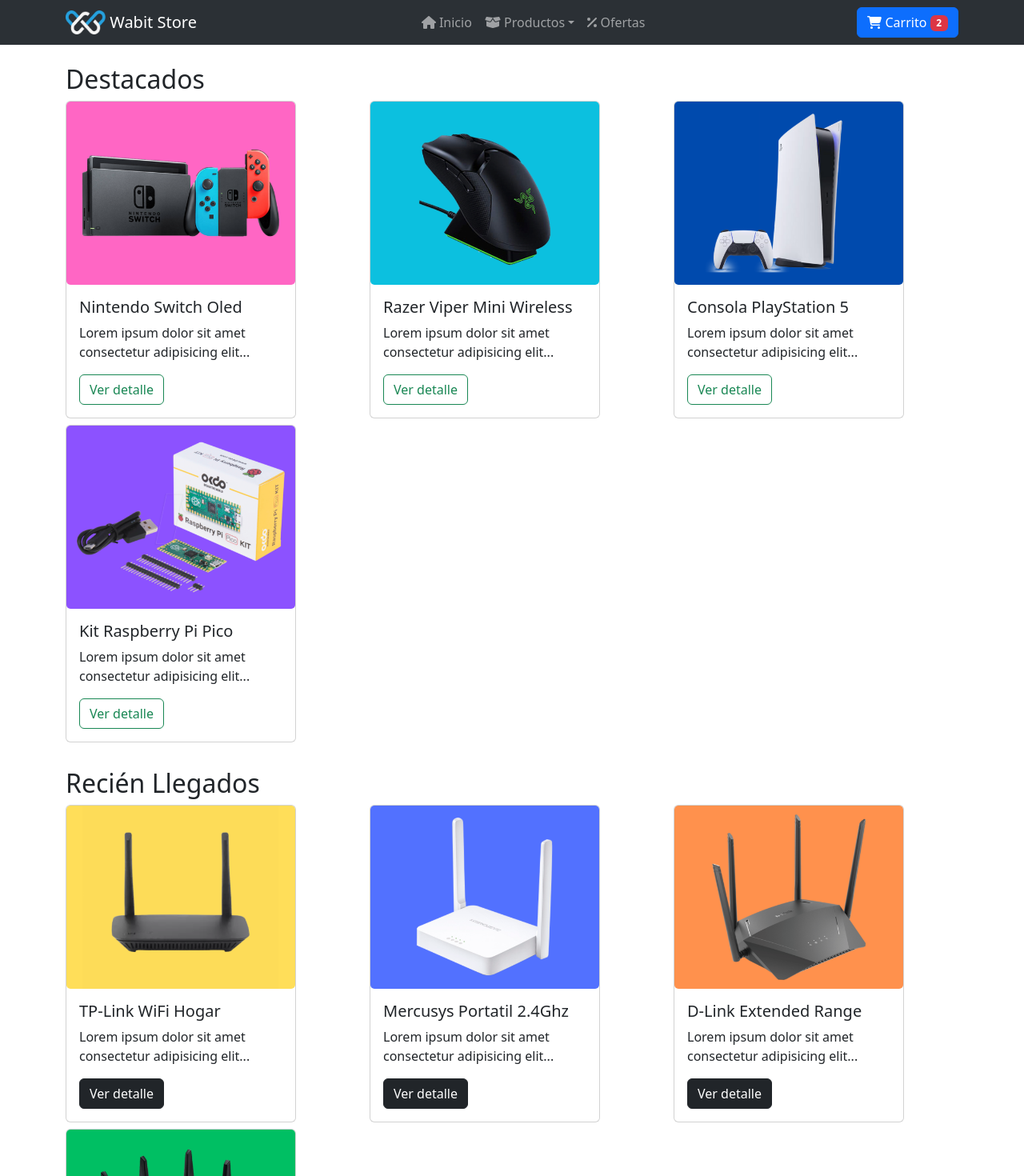
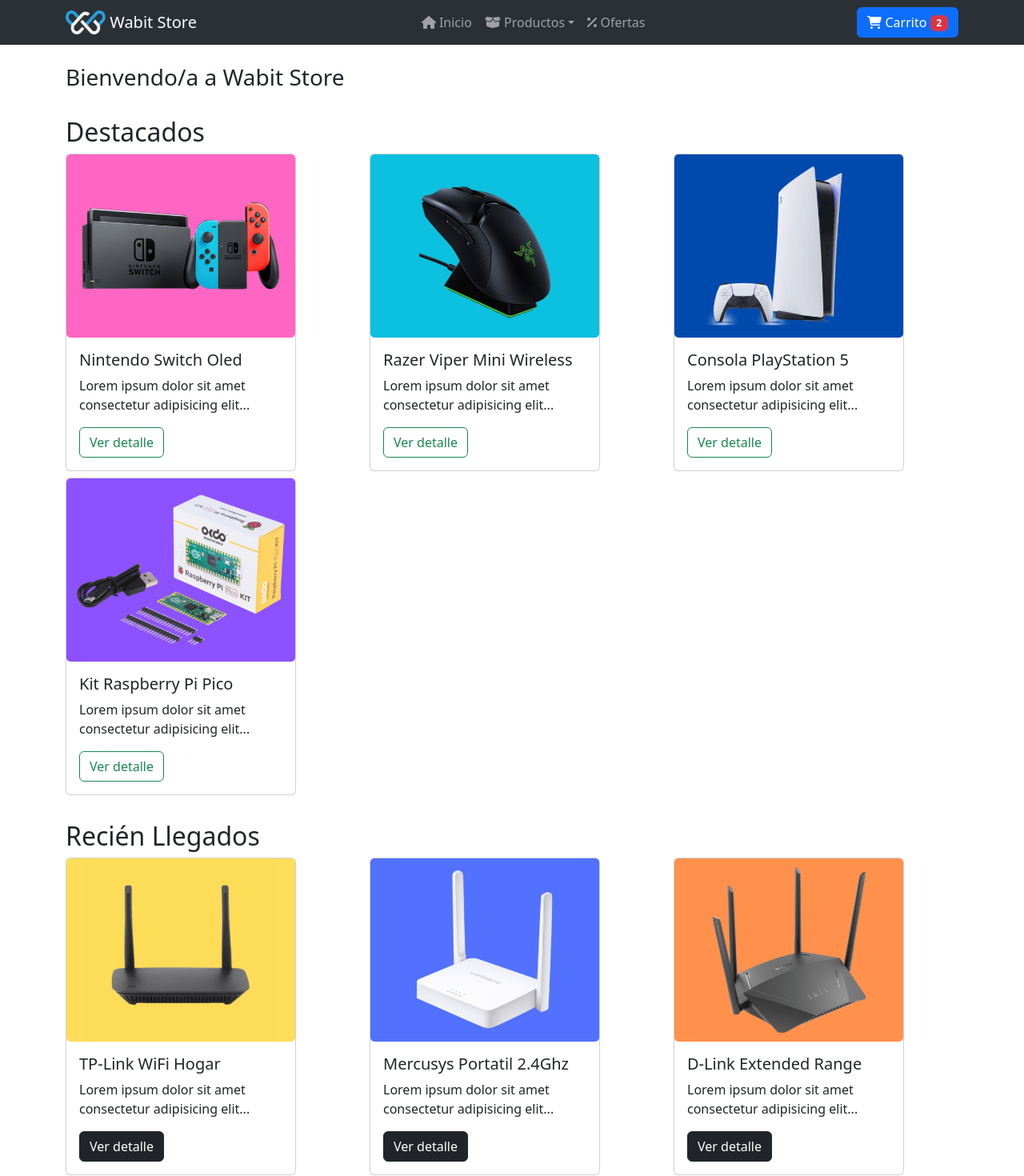
Before and after one commit to benjagdg/PreEntrega1Garcia, a React (Vite) app: page / in a window 1280 px wide. Shown: the top 1470 px of the page at 80% size. Built offline with nearby package versions, Linux system fonts and the light colour scheme.

Commit message:
Carga final de proyecto de pre entrega 1

```diff
--- a/src/App.jsx
+++ b/src/App.jsx
@@ -17,7 +17,7 @@
   return (
    <div style={fullPage}>
     <NavBar />
-    <ItemListContainer />
+    <ItemListContainer greeting="Bienvendo/a a Wabit Store"/>
    </div>
   )
 }
--- a/src/components/FeaturedComponent.jsx
+++ b/src/components/FeaturedComponent.jsx
@@ -1,4 +1,3 @@
-import Container from 'react-bootstrap/Container';
 import Row from 'react-bootstrap/Row';
 import Col from 'react-bootstrap/Col';
 import Button from 'react-bootstrap/Button';
@@ -6,7 +5,7 @@
 
 const FeaturedComponent = () => {
   return (
-    <Container className="pt-4">
+    <div className="pt-4">
       <h2>Destacados</h2>
       <Row>
         <Col>
@@ -58,7 +57,7 @@
           </Card>
         </Col>
       </Row>
-    </Container>
+    </div>
   )
 }
 
--- a/src/components/ItemListContainer.jsx
+++ b/src/components/ItemListContainer.jsx
@@ -1,13 +1,18 @@
+import Container from 'react-bootstrap/Container';
 // Lista de productos de la tienda para la sección "Destacados"
 import FeaturedComponent from './FeaturedComponent';
 // Lista de productos de la tienda para la sección "Recién Llegados"
 import NewsComponent from './NewsComponent';
 
-const ItemListContainer = () => {
+const ItemListContainer = (props) => {
+  const greeting = props.greeting;
   return (
     <>
-    <FeaturedComponent />
-    <NewsComponent />
+    <Container>
+      <h3 className="mt-4">{greeting}</h3>
+      <FeaturedComponent />
+      <NewsComponent />
+    </Container>
     </>
   )
 }
--- a/src/components/NewsComponent.jsx
+++ b/src/components/NewsComponent.jsx
@@ -1,4 +1,3 @@
-import Container from 'react-bootstrap/Container';
 import Row from 'react-bootstrap/Row';
 import Col from 'react-bootstrap/Col';
 import Button from 'react-bootstrap/Button';
@@ -6,7 +5,7 @@
 
 const NewsComponent = () => {
   return (
-    <Container className="pt-4">
+    <div className="pt-4">
       <h2>Recién Llegados</h2>
       <Row>
         <Col>
@@ -58,7 +57,7 @@
           </Card>
         </Col>
       </Row>
-    </Container>
+    </div>
   )
 }
 
```
